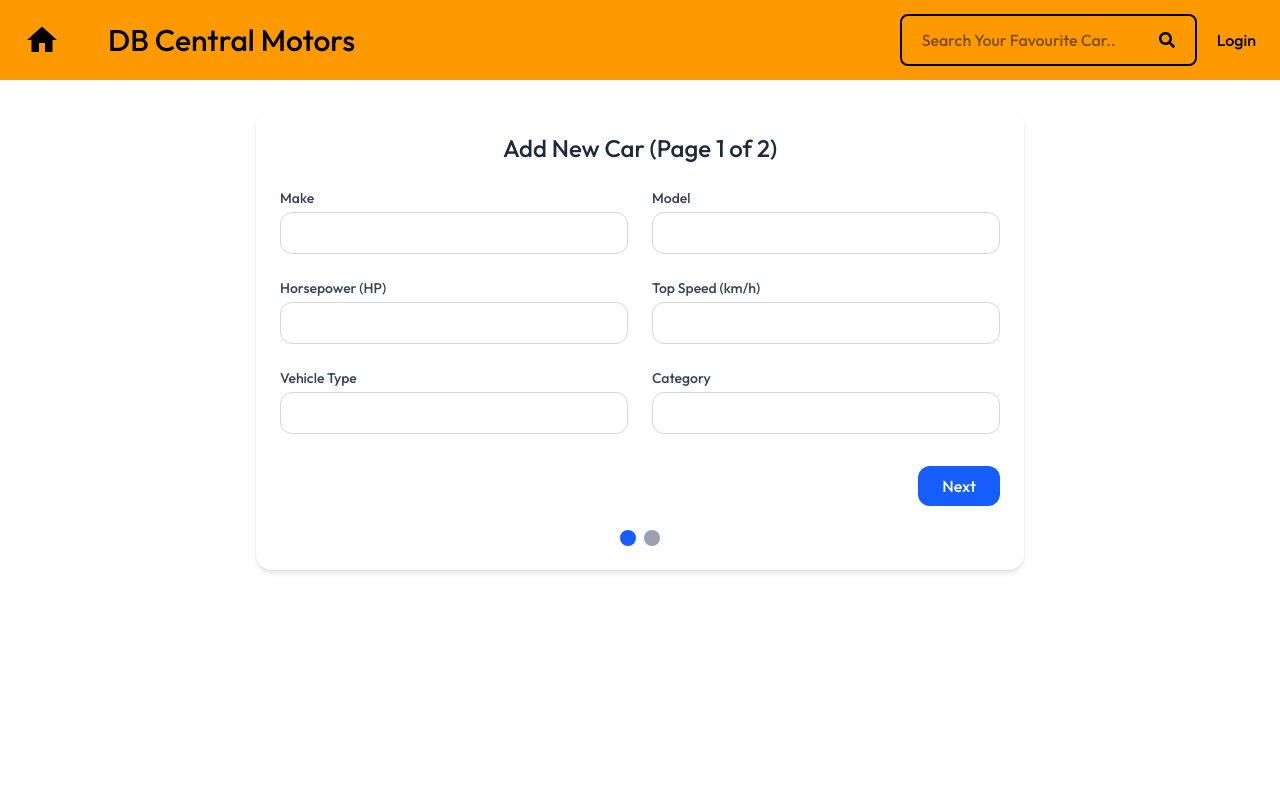
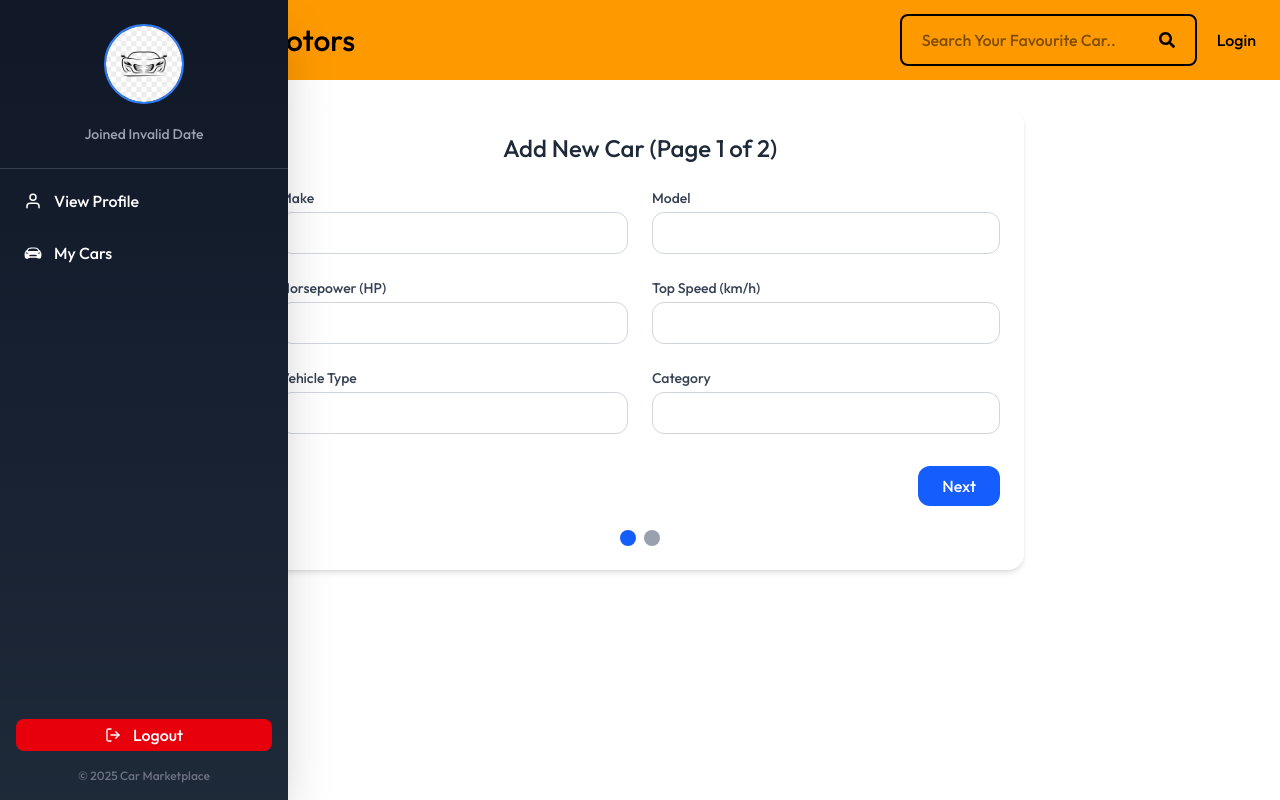
Before and after one commit to FahadKhanLangah/Car-Showroom, a React (Vite) app in the folder frontend/: page /add-car in a window 1280 px wide. Built offline with nearby package versions, Linux system fonts and the light colour scheme; no server answers; a web font is replaced by a local one.

Commit message:
Beautiful Navbar

```diff
--- a/frontend/src/components/Navbar.jsx
+++ b/frontend/src/components/Navbar.jsx
@@ -1,12 +1,15 @@
-import carLogo from '../assets/car_logo.jpg'
-import { IoClose } from "react-icons/io5";
-import { Link, useNavigate } from 'react-router-dom';
+import carLogo from '../assets/car_logo.jpg';
+import { IoClose, IoCarSport, IoPeople, IoAnalytics, IoAddCircle } from "react-icons/io5";
+import { FiUser, FiLogOut } from "react-icons/fi";
+import {  useNavigate } from 'react-router-dom';
 import { useDispatch, useSelector } from 'react-redux';
 import { logoutUser } from '../features/auth/authSlice';
+
 const Navbar = ({ showNav, setShowNav }) => {
   const { user } = useSelector(v => v.auth);
   const dispatch = useDispatch();
   const navigate = useNavigate();
+
   const formatDate = (dateString) => {
     return new Date(dateString).toLocaleDateString('en-US', {
       year: 'numeric',
@@ -14,36 +17,129 @@ const Navbar = ({ showNav, setShowNav }) => {
       day: 'numeric'
     });
   };
+
+  const navItems = [
+    {
+      icon: <FiUser className="mr-3" />,
+      label: 'View Profile',
+      action: () => navigate('/profile'),
+      forAdmin: false
+    },
+    {
+      icon: <IoCarSport className="mr-3" />,
+      label: user?.role === 'admin' ? 'All Cars' : 'My Cars',
+      action: () => navigate(user?.role === 'admin' ? '/all-cars' : '/my-cars'),
+      forAdmin: false
+    },
+    {
+      icon: <IoPeople className="mr-3" />,
+      label: 'All Users',
+      action: () => navigate('/all-users'),
+      forAdmin: true
+    },
+    {
+      icon: <IoAddCircle className="mr-3" />,
+      label: 'Add Vehicle',
+      action: () => navigate('/add-car'),
+      forAdmin: true
+    },
+    {
+      icon: <IoAnalytics className="mr-3" />,
+      label: 'Admin Analytics',
+      action: () => navigate('/admin-analytics'),
+      forAdmin: true
+    }
+  ];
+
   return (
-    <div className={`absolute sm:left-0 left-0 transition-all ease-in-out duration-300 bg-gray-900 text-white rounded-r-xl sm:top-16 top-28 py-6 min-w-52 ${showNav ? '' : '-translate-x-full'}`}>
-      <h1 className='lg:text-2xl text-gray-200 px-2'>{user?.name}</h1>
-      {user?.role === 'admin' ? (<div className='flex justify-center flex-col px-1 gap-3 items-center my-3'>
-        <img className='h-16 w-16 rounded-full cursor-pointer mb-3' src={user ? user?.avatar : carLogo} alt="" />
-        <button onClick={() => navigate('/profile')} className='bg-gray-700 w-full px-2 py-1 rounded cursor-pointer hover:bg-blue-500 duration-300 transition-all'>View Profile</button>
-        <Link className='w-full' to={'/order-dashboard'}> <button className='bg-gray-700 w-full px-2 py-1 rounded cursor-pointer hover:bg-blue-500 duration-300 transition-all'>All Orders</button></Link>
-        <Link className='w-full' to={'/order-dashboard'}> <button className='bg-gray-700 w-full px-2 py-1 rounded cursor-pointer hover:bg-blue-500 duration-300 transition-all'>All Cars</button></Link>
-        <Link className='w-full' to={'/order-dashboard'}> <button className='bg-gray-700 w-full px-2 py-1 rounded cursor-pointer hover:bg-blue-500 duration-300 transition-all'>All Users</button></Link>
-        <Link className='w-full' to={'/add-car'}><button className='bg-gray-700 w-full px-2 py-1 rounded cursor-pointer hover:bg-blue-500 duration-300 transition-all'>Add Vehicle </button></Link>
-        <Link className='w-full' to={'/admin-analytics'}><button className='bg-gray-700 w-full px-2 py-1 rounded cursor-pointer hover:bg-blue-500 duration-300 transition-all'>Admin Analysis </button></Link>
-        <button onClick={() => dispatch(logoutUser())} className='bg-gray-700 w-full px-2 py-1 rounded cursor-pointer hover:bg-blue-500 duration-300 transition-all'>Logout</button>
-        <p>Joined Since <br /> {formatDate(user?.createdAt)}</p>
-        <button onClick={() => setShowNav(!showNav)} className='cursor-pointer text-3xl hover:text-red-500'>
-          <IoClose></IoClose>
+    <>
+      {/* Mobile Overlay */}
+      {showNav && (
+        <div
+          className="fixed inset-0 bg-black bg-opacity-50 z-40 lg:hidden"
+          onClick={() => setShowNav(false)}
+        />
+      )}
+
+      {/* Navbar Container */}
+      <div className={`
+        fixed top-0 left-0 h-full w-72 bg-gradient-to-b from-gray-900 to-gray-800
+        text-white shadow-2xl z-50 transform transition-all duration-300 ease-in-out
+        ${showNav ? 'translate-x-0' : '-translate-x-full'} lg:translate-x-0
+        flex flex-col
+      `}>
+        {/* Close Button (Mobile Only) */}
+        <button
+          onClick={() => setShowNav(false)}
+          className="absolute top-4 right-4 text-2xl text-gray-400 hover:text-white transition-colors lg:hidden"
+        >
+          <IoClose />
         </button>
-      </div>) : (
-        <div className='flex justify-center flex-col px-1 gap-3 items-center my-3'>
-          <img className='h-16 w-16 rounded-full cursor-pointer mb-3' src={user ? user?.avatar : carLogo} alt="" />
-          <button onClick={() => navigate('/profile')} className='bg-gray-700 w-full px-2 py-1 rounded cursor-pointer hover:bg-blue-500 duration-300 transition-all'>View Profile</button>
-          <button className='bg-gray-700 w-full px-2 py-1 rounded cursor-pointer hover:bg-blue-500 duration-300 transition-all'>My Cars</button>
-          <Link className='w-full' to={'/my-orders'}> <button className='bg-gray-700 w-full px-2 py-1 rounded cursor-pointer hover:bg-blue-500 duration-300 transition-all'>My Orders</button></Link>
-          <button onClick={() => dispatch(logoutUser())} className='bg-gray-700 w-full px-2 py-1 rounded cursor-pointer hover:bg-blue-500 duration-300 transition-all'>Logout </button>
-          <p>Joined Since <br /> {formatDate(user?.createdAt)}</p>
-          <button onClick={() => setShowNav(!showNav)} className='cursor-pointer text-3xl hover:text-red-500'>
-            <IoClose></IoClose>
+
+        {/* User Profile Section */}
+        <div className="p-6 border-b border-gray-700">
+          <div className="flex flex-col items-center">
+            <img
+              className="h-20 w-20 rounded-full border-2 border-blue-500 object-cover mb-3"
+              src={user?.avatar || carLogo}
+              alt="Profile"
+            />
+            <h2 className="text-xl font-semibold text-center">{user?.name}</h2>
+            {user?.role === 'admin' && (
+              <span className="mt-1 px-2 py-1 bg-blue-600 text-xs rounded-full">
+                ADMIN
+              </span>
+            )}
+            <p className="text-gray-400 text-sm mt-2">
+              Joined {formatDate(user?.createdAt)}
+            </p>
+          </div>
+        </div>
+
+        {/* Scrollable Navigation Links */}
+        <div className="flex-1 py-2">
+          {navItems
+            .filter(item => user?.role === 'admin' ? true : !item.forAdmin)
+            .map((item, index) => (
+              <button
+                key={index}
+                onClick={() => {
+                  item.action();
+                  setShowNav(false);
+                }}
+                className="w-full flex items-center px-6 py-3 mb-1 text-left rounded-lg
+                hover:bg-blue-600 hover:bg-opacity-30 hover:text-blue-400
+                transition-all duration-200"
+              >
+                <span className="text-lg">{item.icon}</span>
+                <span>{item.label}</span>
+              </button>
+            ))}
+        </div>
+
+        {/* Fixed Logout Button at Bottom */}
+        <div className="p-4 border-t border-gray-800">
+          <button
+            onClick={() => {
+              dispatch(logoutUser());
+              setShowNav(false);
+            }}
+            className="w-full flex items-center justify-center px-6 py-1 rounded-lg
+            bg-red-600 bg-opacity-20 hover:bg-opacity-30 text-white
+            transition-all duration-200"
+          >
+            <FiLogOut className="mr-3" />
+            <span>Logout</span>
           </button>
         </div>
-      )}
-    </div>
-  )
-}
-export default Navbar
+
+        {/* Footer */}
+        <div className="pb-4 text-center text-xs text-gray-500 border-t border-gray-800">
+          © {new Date().getFullYear()} Car Marketplace
+        </div>
+      </div>
+    </>
+  );
+};
+
+export default Navbar;
```
